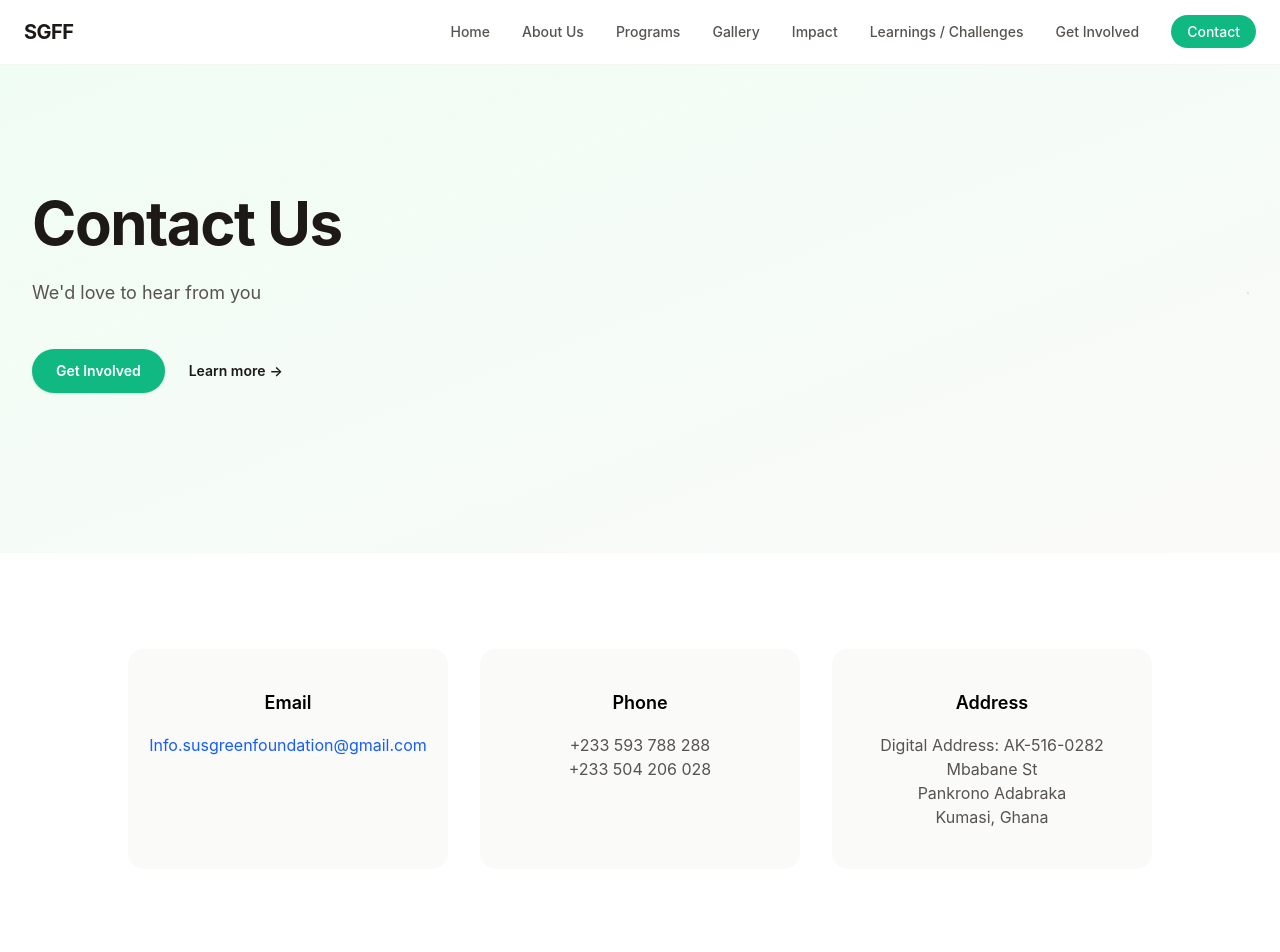
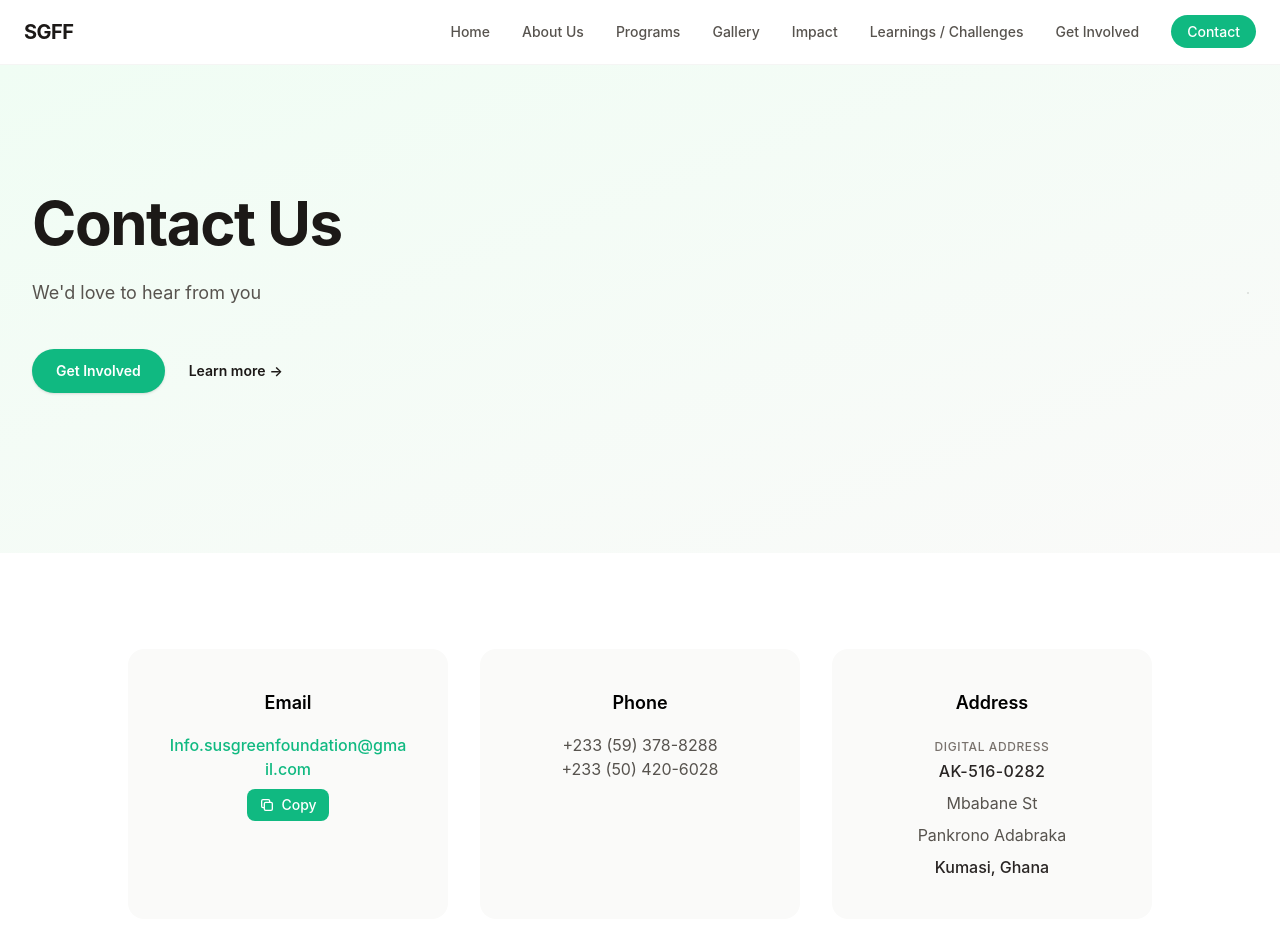
Before and after one commit to carbon-track/godfred, a Next.js app: page /contact in a window 1280 px wide. Shown: the top 952 px of the page. Built offline with nearby package versions, Linux system fonts and the light colour scheme.

Commit message:
updated contact view

```diff
--- a/src/app/contact/page.js
+++ b/src/app/contact/page.js
@@ -1,5 +1,6 @@
 import Hero from '@/components/ui/Hero';
 import Section from '@/components/ui/Section';
+import EmailWithCopy from '@/components/ui/EmailWithCopy';
 import content from '@/content/en.json';
 
 export default function Contact() {
@@ -14,14 +15,7 @@ export default function Contact() {
 
             <Section>
                 <div className="grid grid-cols-1 gap-8 sm:grid-cols-3 mx-auto max-w-5xl">
-                    <div className="flex flex-col items-center rounded-2xl bg-gray-50 p-10 text-center hover:bg-gray-100 transition-colors">
-                        <h3 className="mb-4 text-lg font-semibold text-black">Email</h3>
-                        <p className="text-base text-gray-600">
-                            <a href={`mailto:${contact.email}`} className="text-blue-600 hover:text-blue-800 transition-colors">
-                                {contact.email}
-                            </a>
-                        </p>
-                    </div>
+                    <EmailWithCopy email={contact.email} label="Email" />
 
                     <div className="flex flex-col items-center rounded-2xl bg-gray-50 p-10 text-center hover:bg-gray-100 transition-colors">
                         <h3 className="mb-4 text-lg font-semibold text-black">Phone</h3>
@@ -32,9 +26,15 @@ export default function Contact() {
 
                     <div className="flex flex-col items-center rounded-2xl bg-gray-50 p-10 text-center hover:bg-gray-100 transition-colors">
                         <h3 className="mb-4 text-lg font-semibold text-black">Address</h3>
-                        {contact.address.lines.map((line, idx) => (
-                            <p key={idx} className="text-base text-gray-600">{line}</p>
-                        ))}
+                        <address className="not-italic text-base text-gray-600 space-y-2">
+                            <div>
+                                <span className="text-xs font-medium uppercase tracking-wider text-gray-500">Digital Address</span>
+                                <p className="mt-0.5 font-medium text-gray-800 tracking-wide">{contact.address.digitalAddress}</p>
+                            </div>
+                            <p className="text-gray-600">{contact.address.street}</p>
+                            <p className="text-gray-600">{contact.address.area}</p>
+                            <p className="font-medium text-gray-800">{contact.address.city}, {contact.address.country}</p>
+                        </address>
                     </div>
                 </div>
             </Section>
--- /dev/null
+++ b/src/components/ui/EmailWithCopy.js
@@ -0,0 +1,54 @@
+'use client';
+
+import { useState, useCallback } from 'react';
+
+export default function EmailWithCopy({ email, label = 'Email' }) {
+    const [copied, setCopied] = useState(false);
+
+    const handleCopy = useCallback(async () => {
+        try {
+            await navigator.clipboard.writeText(email);
+            setCopied(true);
+            setTimeout(() => setCopied(false), 2000);
+        } catch {
+            // fallback: open mailto
+            window.location.href = `mailto:${email}`;
+        }
+    }, [email]);
+
+    return (
+        <div className="flex flex-col items-center rounded-2xl bg-gray-50 p-10 text-center hover:bg-gray-100 transition-colors">
+            <h3 className="mb-4 text-lg font-semibold text-black">{label}</h3>
+            <div className="flex flex-wrap items-center justify-center gap-2">
+                <a
+                    href={`mailto:${email}`}
+                    className="text-primary hover:text-primary-hover transition-colors font-medium break-all"
+                >
+                    {email}
+                </a>
+                <button
+                    type="button"
+                    onClick={handleCopy}
+                    aria-label="Copy email"
+                    className="inline-flex items-center gap-1.5 rounded-lg px-3 py-1.5 text-sm font-medium bg-primary text-white hover:bg-primary-hover transition-colors focus:outline-none focus:ring-2 focus:ring-primary focus:ring-offset-2"
+                >
+                    {copied ? (
+                        <>
+                            <svg className="w-4 h-4" fill="none" stroke="currentColor" viewBox="0 0 24 24" aria-hidden>
+                                <path strokeLinecap="round" strokeLinejoin="round" strokeWidth={2} d="M5 13l4 4L19 7" />
+                            </svg>
+                            Copied!
+                        </>
+                    ) : (
+                        <>
+                            <svg className="w-4 h-4" fill="none" stroke="currentColor" viewBox="0 0 24 24" aria-hidden>
+                                <path strokeLinecap="round" strokeLinejoin="round" strokeWidth={2} d="M8 16H6a2 2 0 01-2-2V6a2 2 0 012-2h8a2 2 0 012 2v2m-6 12h8a2 2 0 002-2v-8a2 2 0 00-2-2h-8a2 2 0 00-2 2v8a2 2 0 002 2z" />
+                            </svg>
+                            Copy
+                        </>
+                    )}
+                </button>
+            </div>
+        </div>
+    );
+}
--- a/src/content/en.json
+++ b/src/content/en.json
@@ -112,16 +112,15 @@
         "title": "Contact Us",
         "email": "Info.susgreenfoundation@gmail.com",
         "phone": [
-            "+233 593 788 288",
-            "+233 504 206 028"
+            "+233 (59) 378-8288",
+            "+233 (50) 420-6028"
         ],
         "address": {
-            "lines": [
-                "Digital Address: AK-516-0282",
-                "Mbabane St",
-                "Pankrono Adabraka",
-                "Kumasi, Ghana"
-            ]
+            "digitalAddress": "AK-516-0282",
+            "street": "Mbabane St",
+            "area": "Pankrono Adabraka",
+            "city": "Kumasi",
+            "country": "Ghana"
         }
     }
 }
```
Also changed, not shown: 1 other file (tests, documents, lock files or other folders).
